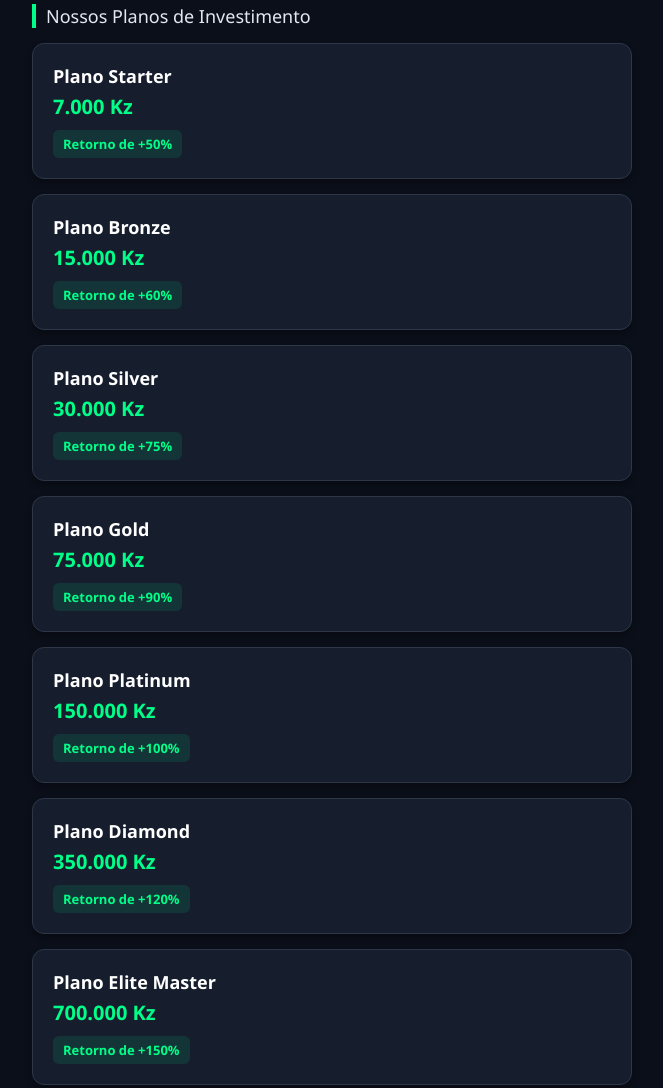
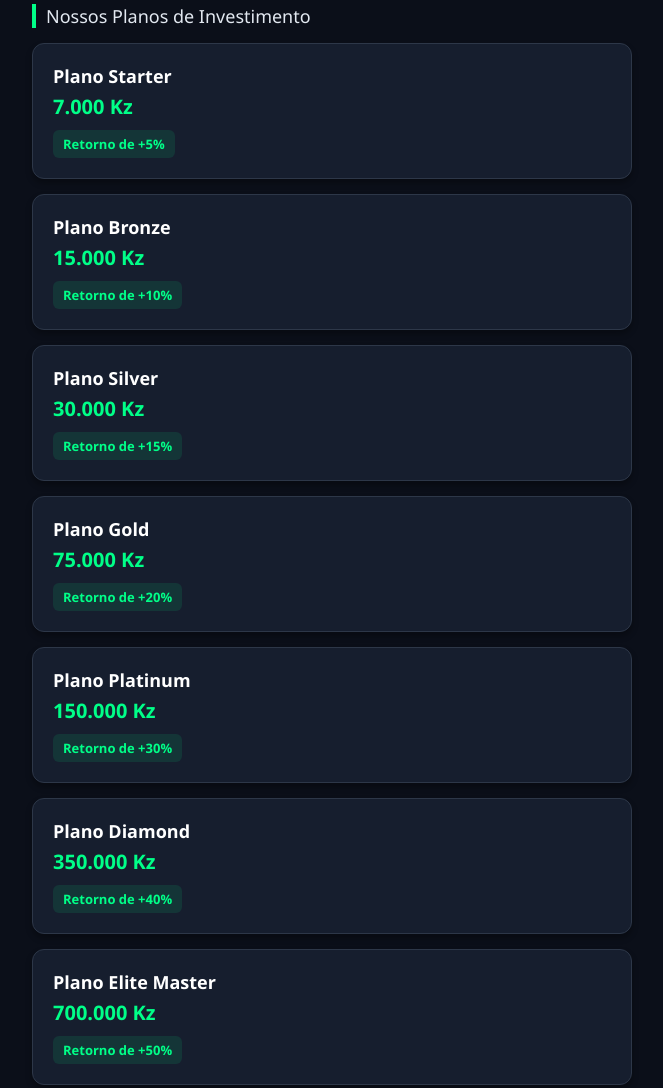
Before and after one commit to KwanzaYieldOfficial/apexzar, a plain HTML site: page index.html in a window 1280 px wide. Shown: the part 360-1448 px from the top of the page, without its empty margins (308-971 px from the left). Drawn offline with Linux system fonts and the light colour scheme.

Commit message:
Update index.html

```diff
--- a/index.html
+++ b/index.html
@@ -33,7 +33,6 @@
             max-width: 600px;
             margin: 0 auto;
         }
-        /* Caixa de Boas-Vindas / Mensagem Inspiradora */
         .welcome-box {
             background: linear-gradient(135deg, #161e2e 0%, #1f293d 100%);
             border: 1px solid #00ff88;
@@ -135,7 +134,6 @@
             <p>Construa o seu futuro financeiro com segurança</p>
         </header>
 
-        <!-- Mensagem Inspiradora e de Confiança -->
         <div class="welcome-box">
             <h2>Bem-vindo à Independência Financeira</h2>
             <p>Acreditamos que o sucesso financeiro nasce da visão, da consistência e da escolha dos parceiros certos. Aqui, o seu capital é gerido com total rigor, transparência e compromisso para maximizar os seus resultados.</p>
@@ -147,43 +145,43 @@
         <div class="plan-card">
             <h3>Plano Starter</h3>
             <div class="plan-price">7.000 Kz</div>
-            <div class="plan-return">Retorno de +50%</div>
+            <div class="plan-return">Retorno de +5%</div>
         </div>
 
         <div class="plan-card">
             <h3>Plano Bronze</h3>
             <div class="plan-price">15.000 Kz</div>
-            <div class="plan-return">Retorno de +60%</div>
+            <div class="plan-return">Retorno de +10%</div>
         </div>
 
         <div class="plan-card">
             <h3>Plano Silver</h3>
             <div class="plan-price">30.000 Kz</div>
-            <div class="plan-return">Retorno de +75%</div>
+            <div class="plan-return">Retorno de +15%</div>
         </div>
 
         <div class="plan-card">
             <h3>Plano Gold</h3>
             <div class="plan-price">75.000 Kz</div>
-            <div class="plan-return">Retorno de +90%</div>
+            <div class="plan-return">Retorno de +20%</div>
         </div>
 
         <div class="plan-card">
             <h3>Plano Platinum</h3>
             <div class="plan-price">150.000 Kz</div>
-            <div class="plan-return">Retorno de +100%</div>
+            <div class="plan-return">Retorno de +30%</div>
         </div>
 
         <div class="plan-card">
             <h3>Plano Diamond</h3>
             <div class="plan-price">350.000 Kz</div>
-            <div class="plan-return">Retorno de +120%</div>
+            <div class="plan-return">Retorno de +40%</div>
         </div>
 
         <div class="plan-card">
             <h3>Plano Elite Master</h3>
             <div class="plan-price">700.000 Kz</div>
-            <div class="plan-return">Retorno de +150%</div>
+            <div class="plan-return">Retorno de +50%</div>
         </div>
 
         <div class="section-title">Como Começar</div>
```
